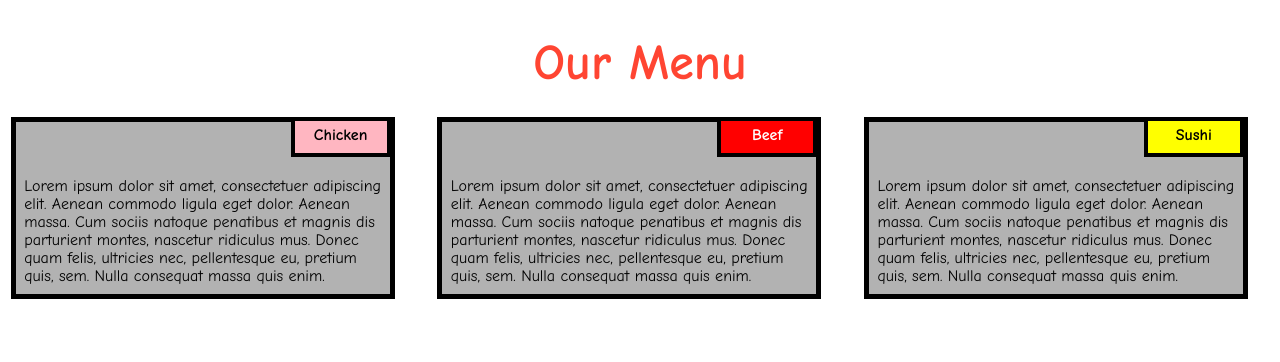
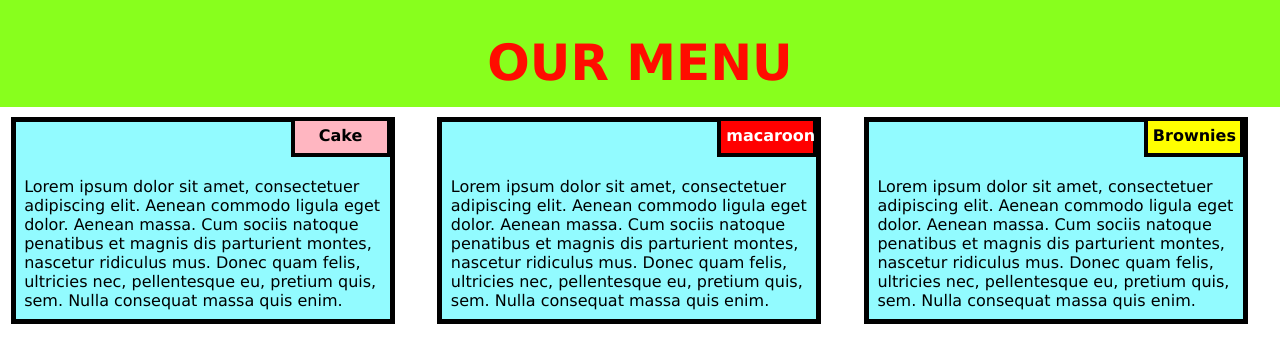
Before and after one commit to AVNISH1792/COUSERA-ASSIGNMENT, a plain HTML site: page assignment/index.html in a window 1280 px wide. Drawn offline with Linux system fonts and the light colour scheme.

Commit message:
some changes to the assignment.

```diff
--- a/assignment/index.html
+++ b/assignment/index.html
@@ -2,33 +2,35 @@
 <html>
 <head>
 
-<title>Responsive Layout</title>
+<title>COURSERA ASSIGNMENT "Responsive Layout"</title>
 <meta name="viewport" content="width=device-width, initial-scale=1">
 <link rel="stylesheet" type="text/css" href="style.css">
 
 </head>
 <body>
-<h1>Our Menu</h1>
-
-
+  <header id="main-header">
+    <div class="container">
+      <h1>Our Menu</h1>
+    </div>
+  </header>
 
   <div class="col-lg-4 col-md-6 col-sm-12">
   	<div class="box">
-  		<p class="content-name name1">Chicken</p>
+  		<p class="content-name name1">Cake</p>
   		<p class="content">Lorem ipsum dolor sit amet, consectetuer adipiscing elit. Aenean commodo ligula eget dolor. Aenean massa. Cum sociis natoque penatibus et magnis dis parturient montes, nascetur ridiculus mus. Donec quam felis, ultricies nec, pellentesque eu, pretium quis, sem. Nulla consequat massa quis enim.</p>
   	</div>
   </div>
 
   <div class="col-lg-4 col-md-6 col-sm-12">
   	<div class="box">
-   		<p class="content-name name2">Beef</p>
+   		<p class="content-name name2">macaroon</p>
    		<p class="content">Lorem ipsum dolor sit amet, consectetuer adipiscing elit. Aenean commodo ligula eget dolor. Aenean massa. Cum sociis natoque penatibus et magnis dis parturient montes, nascetur ridiculus mus. Donec quam felis, ultricies nec, pellentesque eu, pretium quis, sem. Nulla consequat massa quis enim.</p>
   	</div>
   </div>
 
   <div class="col-lg-4 col-md-12 col-sm-12">
   	<div class="box">
-  		<p class="content-name name3">Sushi</p>
+  		<p class="content-name name3">Brownies</p>
   		<p class="content">Lorem ipsum dolor sit amet, consectetuer adipiscing elit. Aenean commodo ligula eget dolor. Aenean massa. Cum sociis natoque penatibus et magnis dis parturient montes, nascetur ridiculus mus. Donec quam felis, ultricies nec, pellentesque eu, pretium quis, sem. Nulla consequat massa quis enim.</p>
   	</div>
   </div>
--- a/assignment/style.css
+++ b/assignment/style.css
@@ -5,19 +5,44 @@
 body{
 	margin: 0;
 	padding: 0;
-  font-family: "Comic Sans MS", cursive, sans-serif;
+  font-family: Verdana, Arial, Tahoma, Serif;
+}
+
+
+.name1{
+  background-color: #FFB6C1;
+}
+
+.name2{
+  color: white;
+  background-color: #FF0000;
+}
+.name3{
+  background-color: #FFFF00;
 }
 
 .row{
-  margin-top: 5%;
-  margin-bottom: 5%;
+  margin-top: 10%;
+  margin-bottom: 10%;
+}
+
+.container{
+  width:80%;
+  margin:auto;
+  overflow:hidden;
+}
+
+#main-header{
+  background-color:#88FF1D;
+  color:#fff;
 }
 
 h1 {
   margin-bottom: 15px;
   text-align: center;
-  color: #ff4532;
+  color: #FF0C00;
   font-size: 50px;
+  text-transform: uppercase;
 }
 
 
@@ -50,20 +75,10 @@ h1 {
   font-size: 25px;
   padding: 2%;
   padding-top: 55px;
-  background-color: rgba(0,0,0,0.3);
+  background-color: #92FBFF;
 }
 
-.name1{
-  background-color: #FFB6C1;
-}
 
-.name2{
-  color: white;
-  background-color: #FF0000;
-}
-.name3{
-  background-color: #FFFF00;
-}
 
 
 /********** Large devices only **********/
```
